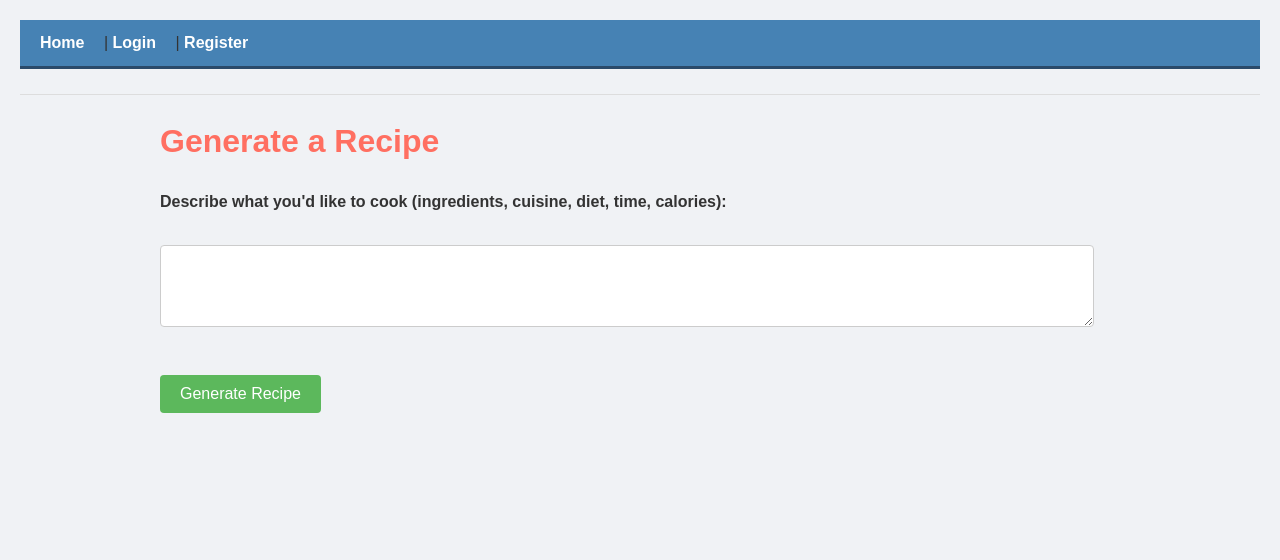
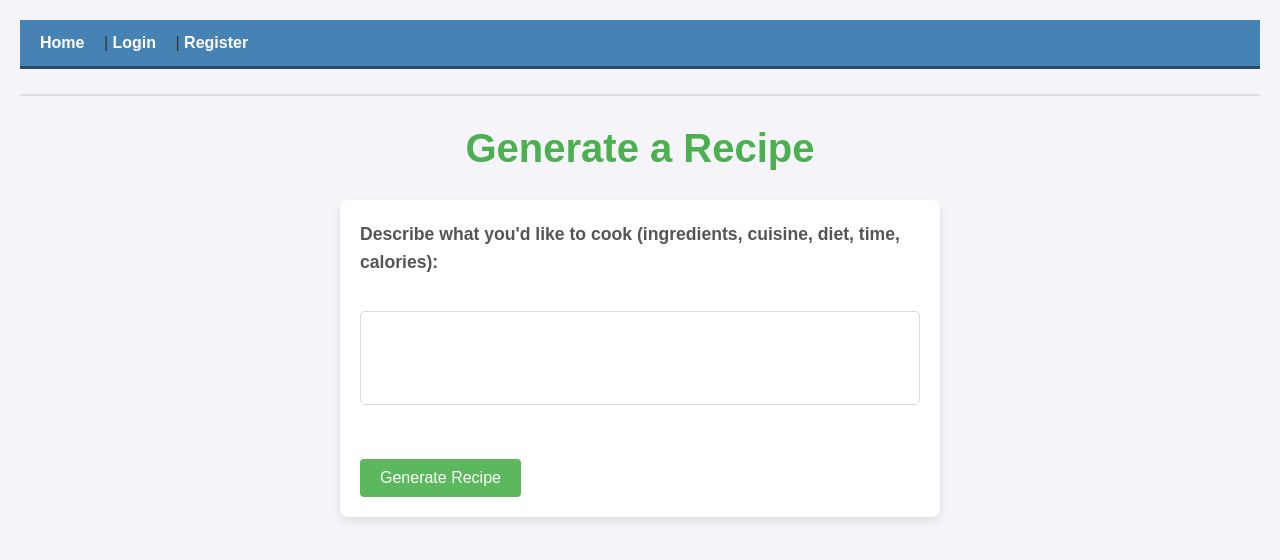
Before and after one commit to tejaswaroop-commits/TasteTunerAI-recipe-generator, a Flask app: page / in a window 1280 px wide. Shown: the top 560 px of the page. Run offline with Flask 3, Linux system fonts and the light colour scheme.

Commit message:
Update style.css

```diff
--- a/static/style.css
+++ b/static/style.css
@@ -1,19 +1,97 @@
+/* Global Settings */
+* {
+    margin: 0;
+    padding: 0;
+    box-sizing: border-box;
+    font-family: 'Arial', sans-serif;
+}
+
 body {
-    font-family: Arial, sans-serif;
-    background-color: #f0f2f5;
-    color: #333;
+    background-color: #f4f4f9; /* Light background color */
+    color: #333; /* Dark text color for readability */
     padding: 20px;
 }
 
+/* Header */
 h1 {
-    color: #ff6f61;
+    text-align: center;
+    font-size: 2.5em;
+    color: #4CAF50; /* Green color for the title */
+    margin-bottom: 20px;
+}
+
+/* Form Styling */
+form {
+    background-color: #fff;
+    padding: 20px;
+    border-radius: 8px;
+    box-shadow: 0 4px 8px rgba(0, 0, 0, 0.1);
+    max-width: 600px;
+    margin: 0 auto;
+}
+
+label {
+    font-size: 1.1em;
+    color: #555;
+    margin-bottom: 10px;
+    display: block;
+}
+
+textarea {
+    width: 100%;
+    padding: 10px;
+    border: 1px solid #ddd;
+    border-radius: 5px;
+    font-size: 1em;
+    resize: none;
+    margin-bottom: 20px;
 }
 
 button {
-    background-color: #ff6f61;
+    background-color: #4CAF50;
     color: white;
+    padding: 10px 20px;
     border: none;
-    padding: 10px 20px;
     border-radius: 5px;
+    font-size: 1.2em;
     cursor: pointer;
+    transition: background-color 0.3s ease;
 }
+
+button:hover {
+    background-color: #45a049;
+}
+
+/* Recipe Display */
+pre {
+    background-color: #fafafa;
+    padding: 20px;
+    border: 1px solid #ddd;
+    border-radius: 5px;
+    margin-top: 20px;
+    font-size: 1em;
+    white-space: pre-wrap; /* Allows long text to wrap */
+    word-wrap: break-word; /* Breaks long words into the next line */
+}
+
+/* Section Styling for Previous Request */
+hr {
+    margin: 20px 0;
+    border: 1px solid #ddd;
+}
+
+p em {
+    font-style: italic;
+    color: #555;
+}
+
+/* Responsive Design for Mobile */
+@media (max-width: 600px) {
+    form {
+        padding: 15px;
+    }
+
+    button {
+        font-size: 1em;
+    }
+}
```
